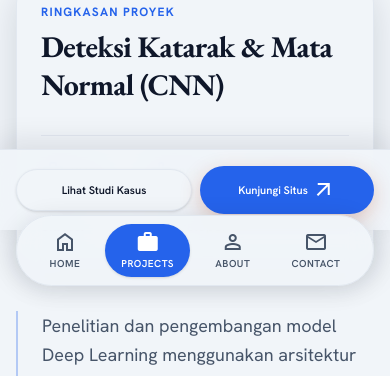
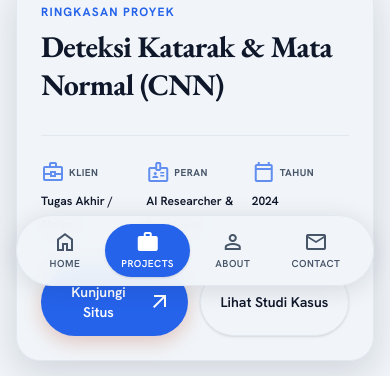
Before and after one commit to Ahmatstia/Vortofolio, a Next.js app: page /projects/cataract-detection-cnn in a window 390 px wide. Shown: the part 538-914 px from the top of the page. Built offline with nearby package versions, Linux system fonts and the light colour scheme.

Commit message:
feat: add LiveSiteModal component and implement ProjectDetailView with stacked gallery

```diff
--- a/src/components/modals/LiveSiteModal.tsx
+++ b/src/components/modals/LiveSiteModal.tsx
@@ -1,4 +1,7 @@
-import React from 'react';
+'use client';
+
+import React, { useEffect, useState } from 'react';
+import { createPortal } from 'react-dom';
 import { Project } from '@/types';
 
 interface LiveSiteModalProps {
@@ -12,13 +15,20 @@ export const LiveSiteModal: React.FC<LiveSiteModalProps> = ({
   project,
   mode,
   isOpen,
-  onClose
+  onClose,
 }) => {
-  if (!isOpen || !project) return null;
+  const [mounted, setMounted] = useState(false);
 
-  return (
-    <div className="fixed inset-0 z-50 flex items-center justify-center p-4 bg-black/60 backdrop-blur-sm animate-fade-in">
+  useEffect(() => {
+    setMounted(true);
+  }, []);
+
+  if (!isOpen || !project || !mounted) return null;
+
+  return createPortal(
+    <div className="fixed inset-0 z-[9999] flex items-center justify-center p-4 bg-black/60 backdrop-blur-sm animate-fade-in">
       <div className="bg-brand-bg w-full max-w-4xl max-h-[90vh] flex flex-col rounded-2xl border border-brand-border shadow-[0_16px_50px_rgba(15,23,42,0.25)] overflow-hidden relative">
+
         {/* Modal Header */}
         <div className="p-4 sm:p-6 bg-brand-surface border-b border-brand-border flex justify-between items-center">
           <div>
@@ -135,7 +145,9 @@ export const LiveSiteModal: React.FC<LiveSiteModalProps> = ({
             Done
           </button>
         </div>
+
       </div>
-    </div>
+    </div>,
+    document.body
   );
 };
--- a/src/components/sections/ProjectDetailView.tsx
+++ b/src/components/sections/ProjectDetailView.tsx
@@ -1,6 +1,6 @@
 'use client';
 
-import React, { useState, useRef } from 'react';
+import React, { useState, useRef, useEffect } from 'react';
 import { useRouter } from 'next/navigation';
 import { Project } from '@/types';
 import { LiveSiteModal } from '@/components/modals/LiveSiteModal';
@@ -137,12 +137,19 @@ const StackedGallery: React.FC<StackedGalleryProps> = ({ images, alt }) => {
   );
 };
 
+import { createPortal } from 'react-dom';
+
 /* ---------------------------------------------------------------------- */
 /* Masonry Gallery with Lightbox                                          */
 /* ---------------------------------------------------------------------- */
 
 const ProjectGallery: React.FC<{ images?: string[] }> = ({ images }) => {
   const [selectedImg, setSelectedImg] = useState<string | null>(null);
+  const [mounted, setMounted] = useState(false);
+
+  useEffect(() => {
+    setMounted(true);
+  }, []);
 
   // If there are 5 or fewer images, they are already shown in the top hero slider.
   // We'll show the gallery section anyway to display them all at once for closer inspection.
@@ -180,10 +187,10 @@ const ProjectGallery: React.FC<{ images?: string[] }> = ({ images }) => {
         })}
       </div>
 
-      {/* Lightbox Modal */}
-      {selectedImg && (
+      {/* Lightbox Modal (Portaled to document.body to escape stacking contexts) */}
+      {selectedImg && mounted && createPortal(
         <div
-          className="fixed inset-0 z-[100] flex items-center justify-center bg-black/90 backdrop-blur-sm p-4 sm:p-10 cursor-zoom-out"
+          className="fixed inset-0 z-[9999] flex items-center justify-center bg-black/90 backdrop-blur-sm p-4 sm:p-10 cursor-zoom-out"
           onClick={() => setSelectedImg(null)}
         >
           <img
@@ -197,7 +204,8 @@ const ProjectGallery: React.FC<{ images?: string[] }> = ({ images }) => {
           >
             <span className="material-symbols-outlined block text-2xl">close</span>
           </button>
-        </div>
+        </div>,
+        document.body
       )}
     </div>
   );
@@ -242,22 +250,41 @@ export const ProjectDetailView: React.FC<ProjectDetailViewProps> = ({ project })
             {project.title}
           </h1>
 
-          <div className="grid grid-cols-3 gap-4 border-t border-brand-border pt-6">
+          <div className="grid grid-cols-3 gap-2 sm:gap-4 border-t border-brand-border pt-6 mb-8">
             {[
               { label: 'Klien', value: project.client, icon: 'business_center' },
               { label: 'Peran', value: project.role, icon: 'badge' },
               { label: 'Tahun', value: project.year, icon: 'calendar_today' },
             ].map(({ label, value, icon }) => (
               <div key={label}>
-                <span className="flex items-center gap-1.5 font-hanken text-[11px] sm:text-xs uppercase tracking-wider text-brand-text-muted font-bold mb-1.5">
-                  <span className="material-symbols-outlined text-sm text-brand-accent/70">{icon}</span>
+                <span className="flex items-center gap-1 sm:gap-1.5 font-hanken text-[10px] sm:text-xs uppercase tracking-wider text-brand-text-muted font-bold mb-1 sm:mb-1.5">
+                  <span className="material-symbols-outlined text-[14px] sm:text-sm text-brand-accent/70">{icon}</span>
                   {label}
                 </span>
-                <span className="font-hanken text-sm sm:text-base font-semibold text-brand-text">
+                <span className="font-hanken text-xs sm:text-base font-semibold text-brand-text">
                   {value}
                 </span>
               </div>
             ))}
+          </div>
+
+          {/* Action Buttons */}
+          <div className="flex flex-row gap-3">
+            <button
+              onClick={() => setLiveModal({ isOpen: true, mode: 'live' })}
+              className="group flex-1 px-4 py-3.5 rounded-full bg-brand-accent text-white font-hanken text-sm font-semibold hover:bg-brand-accent-hover transition-all shadow-[0_6px_20px_rgba(181,87,59,0.3)] hover:shadow-[0_10px_28px_rgba(181,87,59,0.4)] active:scale-95 cursor-pointer text-center flex items-center justify-center gap-2"
+            >
+              Kunjungi Situs
+              <span className="material-symbols-outlined text-lg transition-transform duration-300 group-hover:translate-x-1">
+                arrow_outward
+              </span>
+            </button>
+            <button
+              onClick={() => setLiveModal({ isOpen: true, mode: 'casestudy' })}
+              className="flex-1 px-4 py-3.5 rounded-full bg-brand-bg text-brand-text border border-brand-border font-hanken text-sm font-semibold hover:bg-brand-surface hover:border-brand-text/20 transition-all shadow-sm active:scale-95 cursor-pointer text-center"
+            >
+              Lihat Studi Kasus
+            </button>
           </div>
         </div>
 
@@ -315,28 +342,6 @@ export const ProjectDetailView: React.FC<ProjectDetailViewProps> = ({ project })
         <ProjectGallery images={project.gallery} />
       </main>
 
-      {/* Sticky Bottom CTA Bar — lifted above the mobile bottom nav bar
-          (adjust the bottom-[76px] value to match your navbar's actual height) */}
-      <div className="fixed bottom-[76px] sm:bottom-0 left-0 w-full bg-brand-bg/95 backdrop-blur-lg border-t border-brand-border px-4 sm:px-8 py-4 z-40 shadow-[0_-8px_28px_rgba(15,23,42,0.1)]">
-        <div className="max-w-4xl mx-auto flex flex-row gap-2 sm:gap-4 justify-center sm:justify-end items-center">
-          <button
-            onClick={() => setLiveModal({ isOpen: true, mode: 'casestudy' })}
-            className="flex-1 sm:flex-none px-3 sm:px-8 py-3 sm:py-3.5 rounded-full bg-brand-bg text-brand-text border border-brand-border font-hanken text-[11px] sm:text-sm font-semibold hover:bg-brand-surface hover:border-brand-text/20 transition-all shadow-sm active:scale-95 cursor-pointer text-center"
-          >
-            Lihat Studi Kasus
-          </button>
-          <button
-            onClick={() => setLiveModal({ isOpen: true, mode: 'live' })}
-            className="group flex-1 sm:flex-none px-3 sm:px-8 py-3 sm:py-3.5 rounded-full bg-brand-accent text-white font-hanken text-[11px] sm:text-sm font-semibold hover:bg-brand-accent-hover transition-all shadow-[0_6px_20px_rgba(181,87,59,0.3)] hover:shadow-[0_10px_28px_rgba(181,87,59,0.4)] active:scale-95 cursor-pointer text-center flex items-center justify-center gap-1 sm:gap-2"
-          >
-            Kunjungi Situs
-            <span className="material-symbols-outlined text-[16px] sm:text-lg transition-transform duration-300 group-hover:translate-x-1">
-              arrow_outward
-            </span>
-          </button>
-        </div>
-      </div>
-
       <LiveSiteModal
         isOpen={liveModal.isOpen}
         project={project}
```
